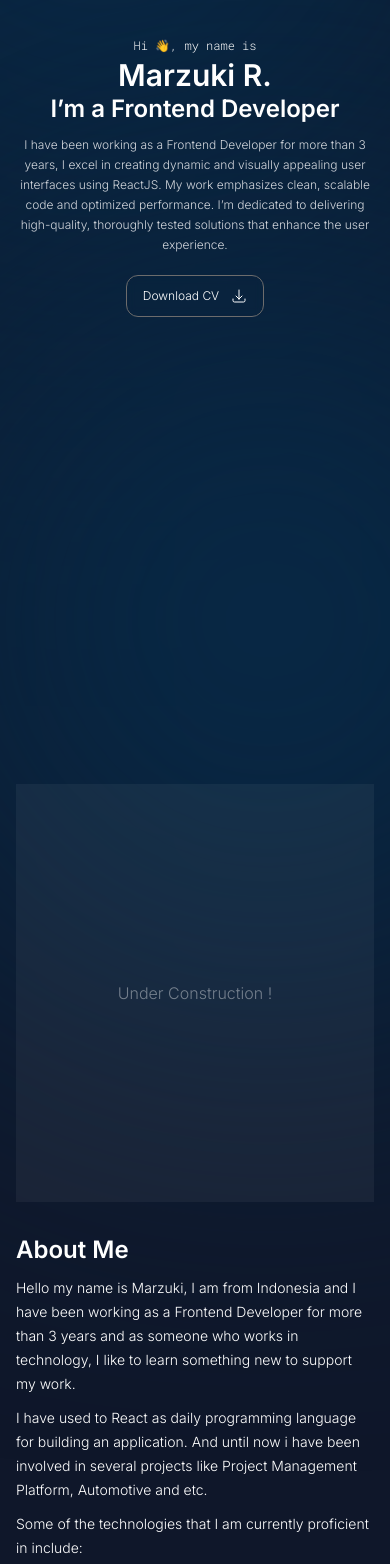
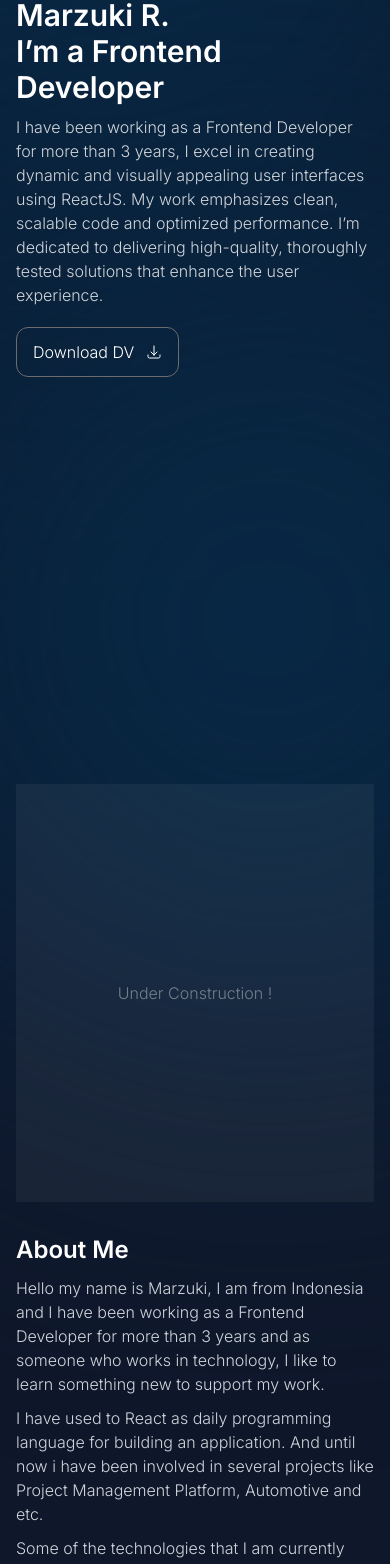
Before and after one commit to enalmarzuki/enal-marzuki-nextjs, a Next.js app: page / in a window 390 px wide. Shown: the part 220-1784 px from the top of the page. Built offline with nearby package versions, Linux system fonts and the light colour scheme.

Commit message:
fix: adjust font size on mobile view

```diff
--- a/src/views/home/about-section/about.tsx
+++ b/src/views/home/about-section/about.tsx
@@ -16,24 +16,24 @@ const AboutSection = () => {
       >
         <div className='flex flex-col gap-2.5'>
           <p className='text-2xl font-semibold'>About Me</p>
-          <p className='text-sm leading-6'>
+          <p className='leading-6 text-gray-300'>
             Hello my name is Marzuki, I am from Indonesia and I have been
             working as a Frontend Developer for more than 3 years and as someone
             who works in technology, I like to learn something new to support my
             work.
           </p>
-          <p className='text-sm leading-6'>
+          <p className='leading-6 text-gray-300'>
             I have used to React as daily programming language for building an
             application. And until now i have been involved in several projects
             like Project Management Platform, Automotive and etc.
           </p>
-          <p className='text-sm leading-6'>
+          <p className='leading-6 text-gray-300'>
             Some of the technologies that I am currently proficient in include:
           </p>
         </div>
         <div className='mt-3 grid grid-flow-col grid-rows-3 gap-1'>
           {SKILLS.map((skill) => (
-            <p key={skill} className='text-sm'>
+            <p key={skill} className='text-gray-300'>
               &bull; {skill}
             </p>
           ))}
--- /dev/null
+++ b/src/views/home/hero-section/components/ButtonCTA/index.tsx
@@ -0,0 +1,26 @@
+import IcDownload from '@/assets/icons/ic-download';
+import { a } from 'motion/react-client';
+import React, { ButtonHTMLAttributes } from 'react';
+
+interface ButtonCTAProps {
+  title: string;
+}
+
+const ButtonCTA: React.FC<ButtonCTAProps> = (props) => {
+  return (
+    <a
+      href='/public/cv-marzuki-compressed.pdf'
+      download='cv-marzuki-compressed.pdf'
+      target='_blank'
+      rel='noopener noreferrer'
+    >
+      <button className='group relative flex cursor-pointer items-center justify-center gap-3 overflow-hidden rounded-xl border border-[#6c6c6c] px-4 py-3 backdrop-blur-sm md:w-fit'>
+        <div className='absolute left-1/2 top-1/2 h-0 w-0 -translate-x-1/2 -translate-y-1/2 rounded-xl bg-white/5 opacity-0 backdrop-blur-sm transition-all duration-300 ease-in-out group-hover:h-full group-hover:w-full group-hover:opacity-100'></div>
+        <p className='text-center md:text-base'>{props.title}</p>
+        <IcDownload className='size-4 md:size-5' />
+      </button>
+    </a>
+  );
+};
+
+export default ButtonCTA;
--- a/src/views/home/hero-section/index.tsx
+++ b/src/views/home/hero-section/index.tsx
@@ -2,6 +2,7 @@ import IcDownload from '@/assets/icons/ic-download';
 import BackgroundBlob from '@/components/BackgroundBlob';
 import { motion } from 'motion/react';
 import React from 'react';
+import ButtonCTA from './components/ButtonCTA';
 
 const HeroSection = () => {
   return (
@@ -14,18 +15,18 @@ const HeroSection = () => {
           initial={{ opacity: 1, position: 'relative', top: 20 }}
           animate={{ opacity: [0, 1], top: 0 }}
           transition={{ duration: 1 }}
-          className='flex h-[calc(100%_-_50px)] flex-col items-center justify-center'
+          className='flex h-[calc(100%_-_50px)] flex-col justify-center md:items-center'
         >
-          <p className='roboto-mono mb-1 text-center text-xs md:mb-2.5 md:text-sm'>
+          <p className='roboto-mono mb-1 text-left text-xs md:mb-2.5 md:text-center md:text-sm'>
             Hi 👋, my name is
           </p>
-          <p className='text-center text-3xl font-semibold md:mb-2.5 md:text-5xl'>
+          <p className='text-3xl font-semibold md:mb-2.5 md:text-center md:text-5xl'>
             Marzuki R.
           </p>
-          <p className='mb-2.5 text-center text-2xl font-semibold md:mb-4 md:text-5xl'>
+          <p className='mb-2.5 text-3xl font-semibold md:mb-4 md:text-center md:text-5xl'>
             I’m a Frontend Developer
           </p>
-          <p className='mb-5 max-w-[753px] text-center text-xs font-light leading-5 text-gray-300 md:text-sm md:leading-6'>
+          <p className='mb-5 max-w-[753px] text-base font-light leading-6 text-gray-300 md:text-center md:text-base'>
             I have been working as a Frontend Developer for more than 3 years, I
             excel in creating dynamic and visually appealing user interfaces
             using ReactJS. My work emphasizes clean, scalable code and optimized
@@ -33,11 +34,7 @@ const HeroSection = () => {
             tested solutions that enhance the user experience.
           </p>
 
-          <div className='group relative flex cursor-pointer items-center gap-3 overflow-hidden rounded-xl border border-[#6c6c6c] px-4 py-3 backdrop-blur-sm'>
-            <div className='absolute left-1/2 top-1/2 h-0 w-0 -translate-x-1/2 -translate-y-1/2 rounded-xl bg-white/5 opacity-0 backdrop-blur-sm transition-all duration-300 ease-in-out group-hover:h-full group-hover:w-full group-hover:opacity-100'></div>
-            <p className='text-xs md:text-base'>Download CV</p>
-            <IcDownload className='size-4 md:size-5' />
-          </div>
+          <ButtonCTA title='Download DV' />
         </motion.div>
       </div>
     </div>
```
Also changed, not shown: 1 other file (tests, documents, lock files or other folders).
